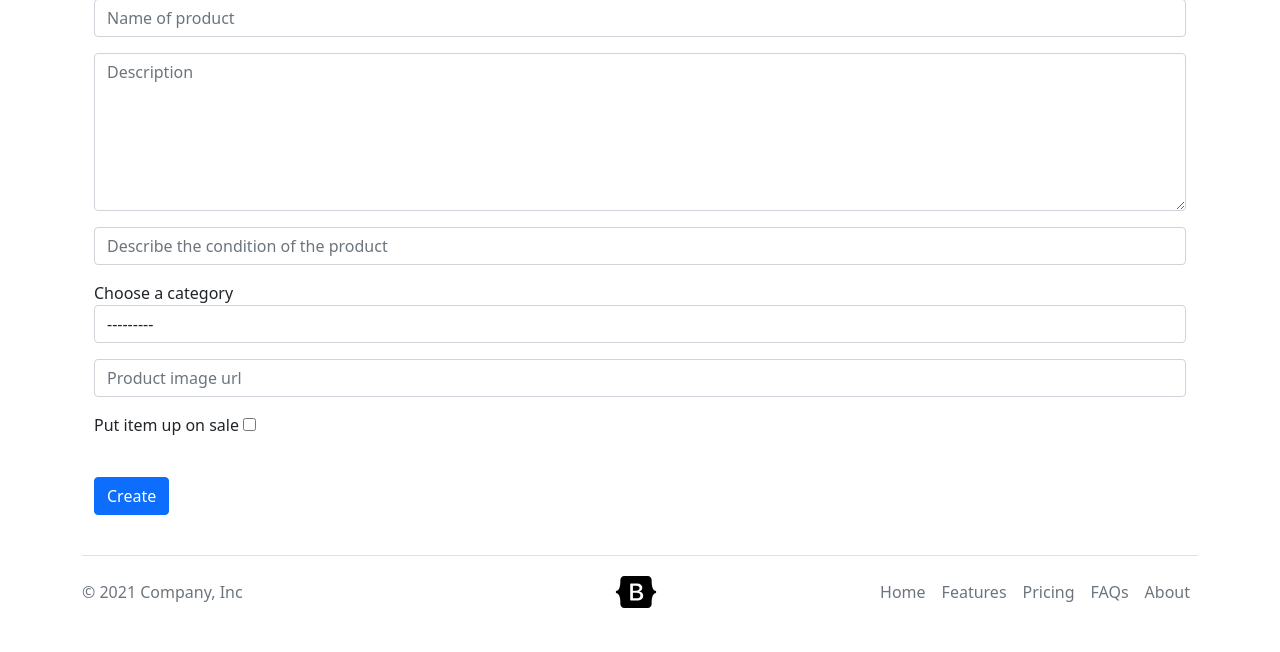
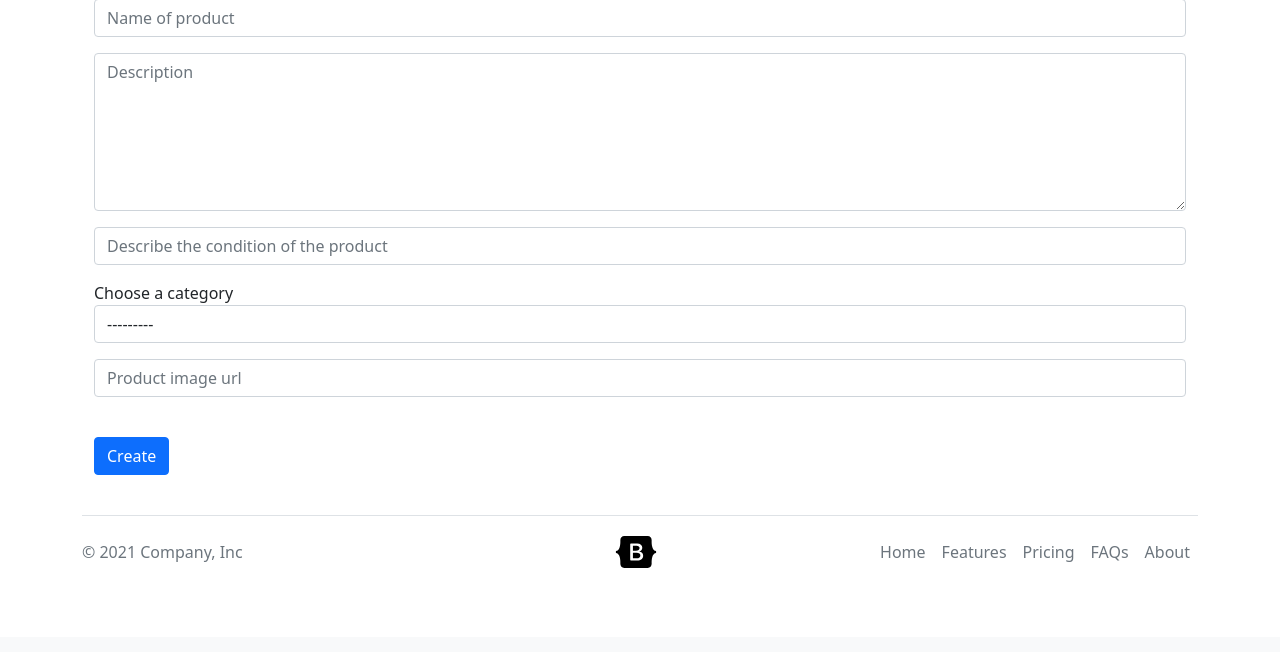
Before and after one commit to peturoh/vln2, a Django app: page /create_product/ in a window 1280 px wide. Shown: the part 163-815 px from the top of the page. After the commit the page ends 731 px from the top, so only its background shows below. Run offline with Django 4.2, Linux system fonts and the light colour scheme; the visitor is signed in with stand-in values (Sample User, id 1); data that the repository does not hold is empty.

Commit message:
checkbox removed á createproduct

```diff
--- a/Fire_Sale/products/views.py
+++ b/Fire_Sale/products/views.py
@@ -109,8 +109,6 @@ def create(request):
             product_image = ProductImage(image=request.POST['image'], product=product)
             product_image.save()
             return redirect('/')
-        else:
-            print('nononono')
     else:
         form = CreateItemForm()
     return render(request, 'products/create_product.html', {
--- a/Fire_Sale/templates/products/create_product.html
+++ b/Fire_Sale/templates/products/create_product.html
@@ -24,10 +24,9 @@
         <div class="mb-3">
             <input type="text" name="seller" class="form-control"  value="{{ request.user.id }}" hidden>
         </div>
-        <div class="mb-3">
-            <label for="on_sale">Put item up on sale</label>
-            <input type="checkbox" name="on_sale">
-        </div>
+
+        <input type="checkbox" name="on_sale" checked hidden>
+
         <br/>
         {{ form.errors }}
         <input type="submit" class="btn btn-primary" value="Create" />
```
